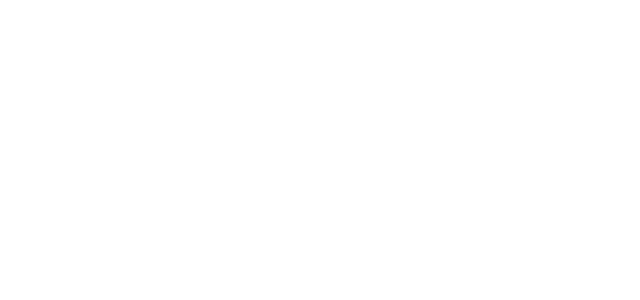
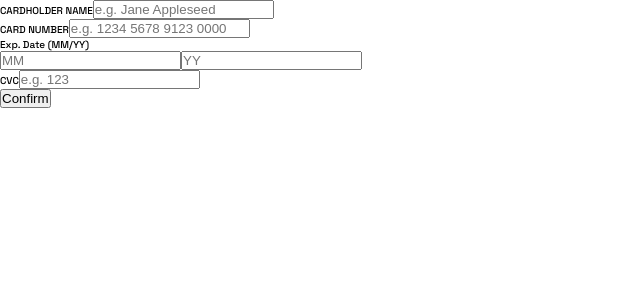
Before and after one commit to amirhossein-peyvand/interactive-card-details-form, a React (Vite) app: page / in a window 1280 px wide. Shown: the top 300 px of the page, without its empty margins (0-640 px from the left). Built offline with nearby package versions, Linux system fonts and the light colour scheme.

Commit message:
Building Form component

```diff
--- a/src/App.tsx
+++ b/src/App.tsx
@@ -1,5 +1,11 @@
+import Form from "./components/Form";
+
 function App() {
-  return <></>;
+  return (
+    <>
+      <Form />
+    </>
+  );
 }
 
 export default App;
--- /dev/null
+++ b/src/components/Form.tsx
@@ -0,0 +1,34 @@
+const Form = () => {
+  return (
+    <form className="form">
+      <div className="formGroup">
+        <label htmlFor="cardholder">CARDHOLDER NAME</label>
+        <input type="text" id="cardholder" placeholder="e.g. Jane Appleseed" />
+      </div>
+      <div className="formGroup">
+        <label htmlFor="cardNumber">CARD NUMBER</label>
+        <input
+          type="text"
+          id="cardNumber"
+          placeholder="e.g. 1234 5678 9123 0000"
+        />
+      </div>
+      <div className="formGroup">
+        <div>
+          <label htmlFor="date">Exp. Date (MM/YY)</label>
+          <div>
+            <input type="text" id="date" placeholder="MM" />
+            <input type="text" id="date" placeholder="YY" />
+          </div>
+        </div>
+        <div>
+          <label htmlFor="cvc">CVC</label>
+          <input type="text" id="cvc" placeholder="e.g. 123" />
+        </div>
+      </div>
+      <button className="confirmBtn">Confirm</button>
+    </form>
+  );
+};
+
+export default Form;
```
